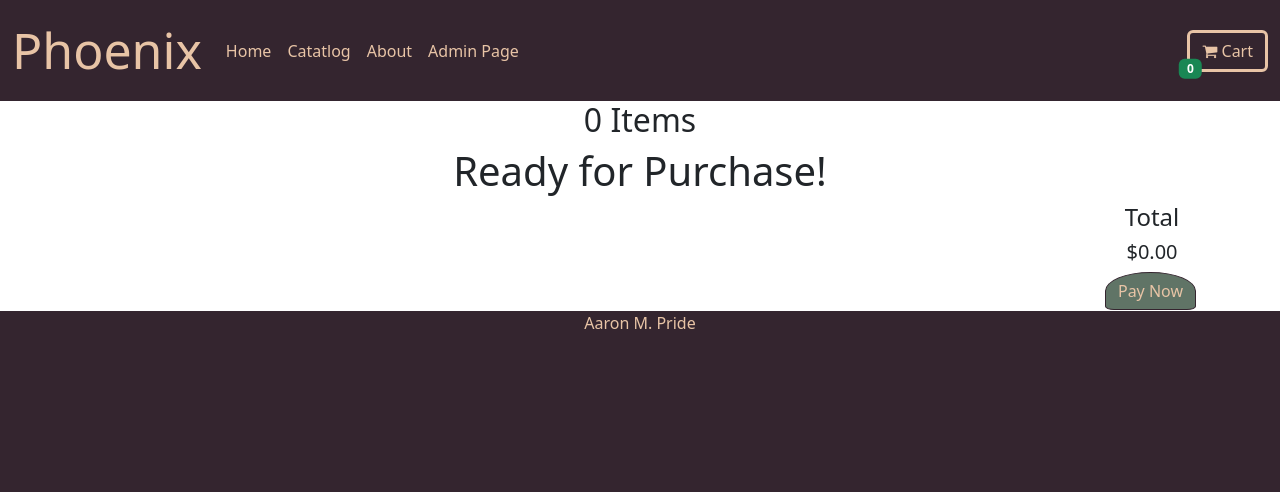
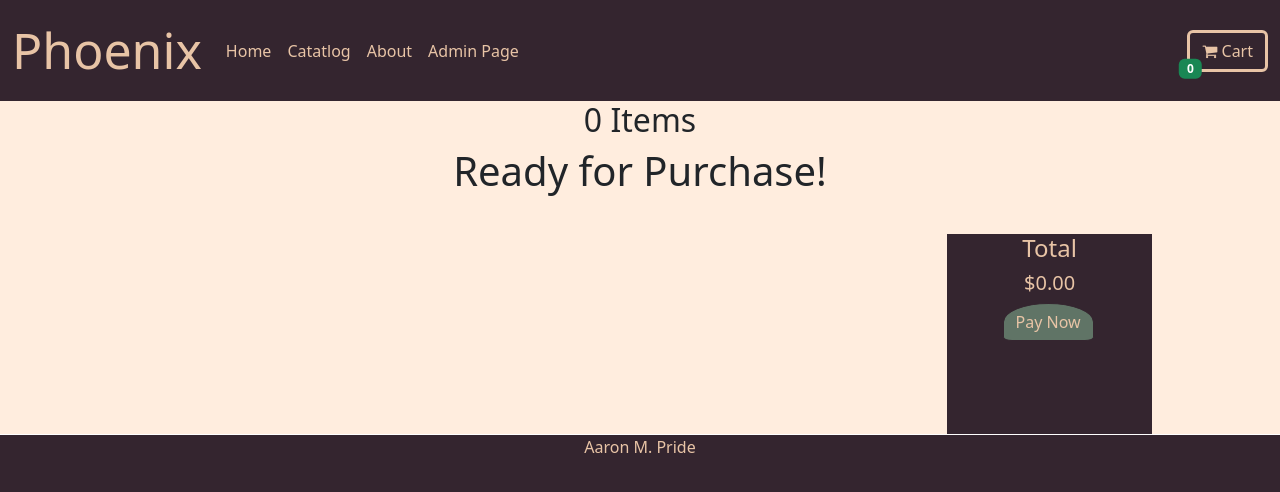
Before and after one commit to aparriodne/reactstore-107, a React (Create React App) app: page /cart in a window 1280 px wide. Shown: the top 492 px of the page. Built offline with nearby package versions, Linux system fonts and the light colour scheme.

Commit message:
cart css adjustment

```diff
--- a/src/components/productInCart.css
+++ b/src/components/productInCart.css
@@ -3,9 +3,11 @@
     text-transform: capitalize;
     color: #34252f;
     display: flex;
+    height: 100px;
+    border-bottom:5px solid #34252f;
 }
 .prod-cart img{
-    width: 50px;
+    width: 0%;
     flex:1
 }
 .prod-cart h5{
--- a/src/components/productInCart.jsx
+++ b/src/components/productInCart.jsx
@@ -10,9 +10,8 @@ function ProductInCart(props){
     return (
         <div className='prod-cart'>
             <img src={'/images/' + props.data.image} alt='' />
-            <h5>{props.data.quantity}{' Order/ '}{props.data.title}</h5>
+            <h5>{props.data.title}{' Quantity: '}{props.data.quantity}</h5>
             <div>
-                <label>${props.data.price.toFixed(2)}</label>
                 <label>${getTotal()}</label>
             </div>
         </div>
--- a/src/pages/cart.css
+++ b/src/pages/cart.css
@@ -1,9 +1,17 @@
 .cart .parent{
+    margin: 3% 10% 0% 10%;
     display: flex;
 }
 .cart .products{
     flex: 4;
 }
 .cart .total{
+    background-color: #34252f;
+    color: #e8c4a6;
     flex: 1;
+    height: 200px;
 }
+.cart{
+    background-color: #ffedde;
+    background-size: cover;
+}
```
